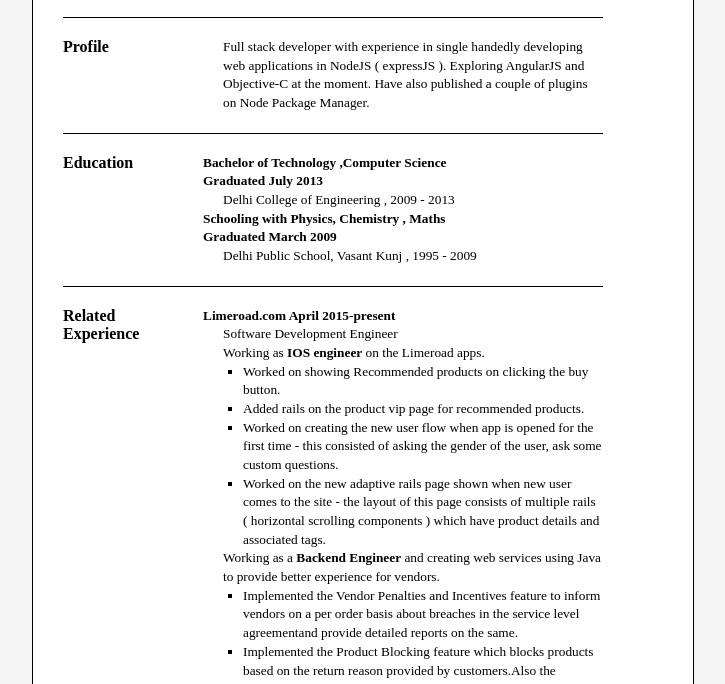
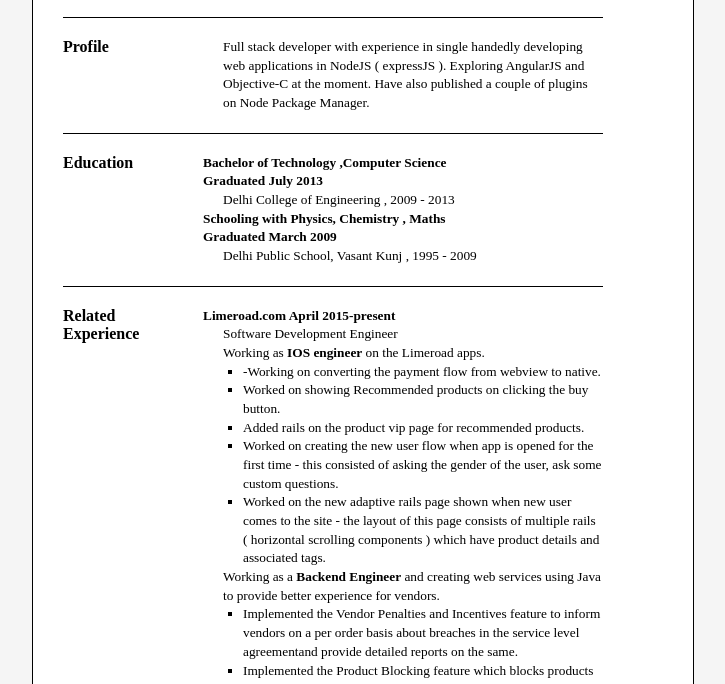
Before and after one commit to rnjailamba/rnjailamba.github.io, a plain HTML site: page index.html in a window 1280 px wide. Shown: the part 116-800 px from the top of the page, without its empty margins (277-1002 px from the left). Drawn offline with Linux system fonts and the light colour scheme.

Commit message:
Update index.html

```diff
--- a/index.html
+++ b/index.html
@@ -90,7 +90,7 @@
             <p>Software Development Engineer</p>
             <p>  Working as <b>IOS engineer</b> on the Limeroad apps.</p>
             <ul>
-
+              <li>-Working on converting the payment flow from webview to native.</li>
               <li>Worked on showing Recommended products on clicking the buy button.</li>
               <li>Added rails on the product vip page for recommended products.</li>
               <li>Worked on creating the new user flow when app is opened for the first time - this consisted of asking the gender of the user, ask some custom questions.</li>
```
